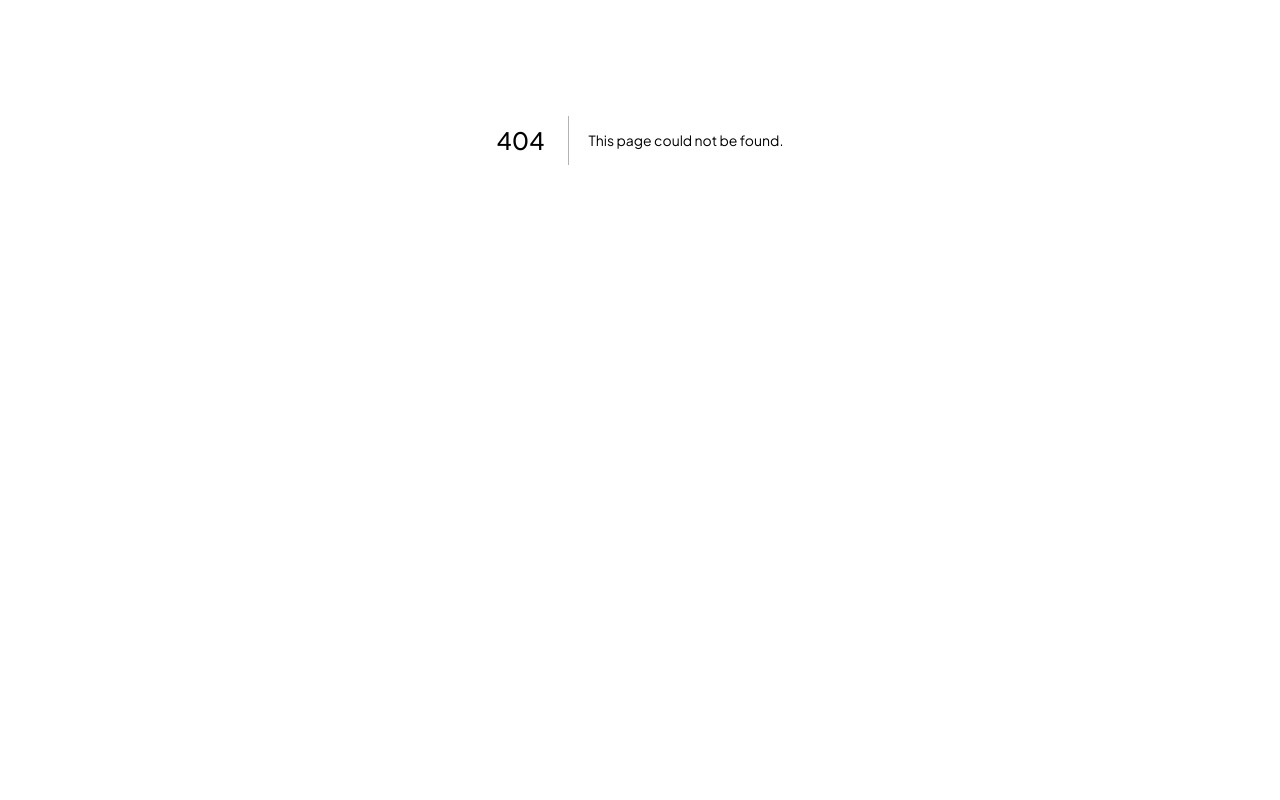
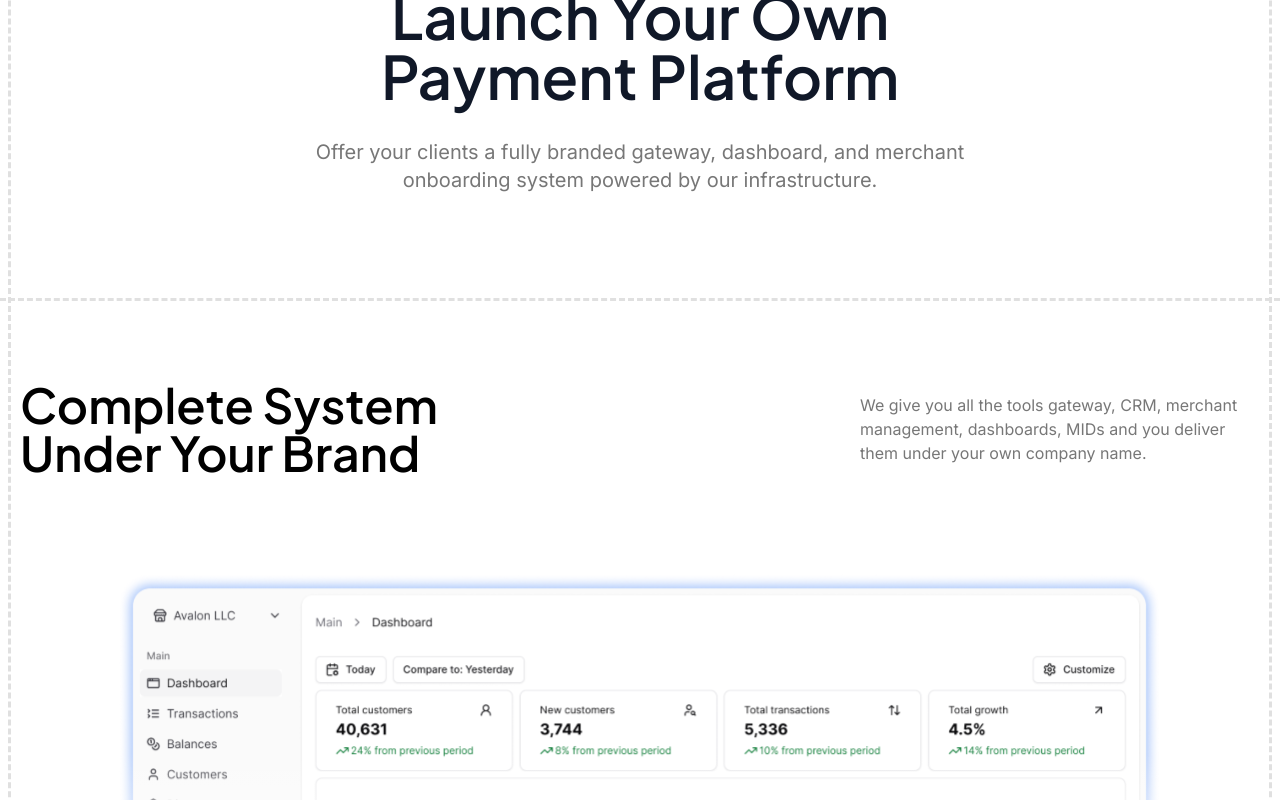
Before and after one commit to hammasmunir/ecom-mpayout, a Next.js app: page /white-label-solutions in a window 1280 px wide. Before the commit this address had no page. Shown: the part 260-1060 px from the top of the page. Before the commit the page ends 800 px from the top, so only its background shows below. Built offline with nearby package versions, Linux system fonts and the light colour scheme.

Commit message:
brand section added

```diff
--- a/app/(marketing)/iso-platform/page.jsx
+++ b/app/(marketing)/iso-platform/page.jsx
@@ -50,8 +50,17 @@ const page = () => {
         <section className="mx-auto flex max-w-[1440px] flex-col items-center gap-20 px-5">
           <Sections data={data} />
           <article
-            className={`grid w-full grid-cols-1 items-center gap-16 overflow-hidden rounded-xl p-6 shadow-[0px_4px_20px_2px_#0000001F] lg:grid-cols-[1fr_0.6fr] lg:p-10`}
+            className={`grid w-full grid-cols-1 items-center gap-16 overflow-hidden rounded-xl p-6 shadow-[0px_4px_20px_2px_#0000001F] lg:grid-cols-[0.6fr_1fr] lg:p-10`}
           >
+            <div className={`flex flex-col gap-5`}>
+              <h3 className="text-2xl font-medium lg:text-3xl">
+                Simple Pricing Built for Your Growth{' '}
+              </h3>
+              <p className="text-text text-lg lg:text-xl">
+                Clear monthly costs and flexible buy rates that let you create your own pricing
+                model.
+              </p>
+            </div>
             <div className="flex gap-4 rounded-2xl bg-[#F5F5F5] p-8">
               <div className="border-border flex flex-col items-start gap-3 border-r-[3px] border-dashed pr-8">
                 <span className="border-border text-text rounded-sm border bg-white p-1">
@@ -94,15 +103,6 @@ const page = () => {
                 })}
               </ul>
             </div>
-            <div className={`order-2 flex flex-col gap-5 lg:order-2`}>
-              <h3 className="text-2xl font-medium lg:text-3xl">
-                Simple Pricing Built for Your Growth{' '}
-              </h3>
-              <p className="text-text text-lg lg:text-xl">
-                Clear monthly costs and flexible buy rates that let you create your own pricing
-                model.
-              </p>
-            </div>
           </article>
         </section>
       </section>
--- /dev/null
+++ b/app/(marketing)/white-label-solutions/page.jsx
@@ -0,0 +1,20 @@
+import HeroStarter from '@/components/ui/HeroStarter';
+import Image from 'next/image';
+import CardImage from '@/assets/images/ecommerce-retail/retail-banner.svg';
+import Brand from '@/components/white-label/Brand';
+
+const page = () => {
+  return (
+    <>
+      <HeroStarter
+        heading="Launch Your Own Payment Platform"
+        text="Offer your clients a fully branded gateway, dashboard, and merchant onboarding system powered by our infrastructure."
+        label="White Label Solutions"
+        maxWidth="800px"
+      />
+      <Brand />
+    </>
+  );
+};
+
+export default page;
--- /dev/null
+++ b/components/white-label/Brand.jsx
@@ -0,0 +1,27 @@
+import React from 'react';
+import Starter from '../ui/Starter';
+import Image from 'next/image';
+import BrandImage from '@/assets/images/white-label/brand-baner.svg';
+
+const Brand = () => {
+  return (
+    <section className="border-border mt-10 border-t-[3px] border-b-[3px] border-dashed py-16 lg:py-20">
+      <section className="mx-auto flex max-w-[1440px] flex-col gap-10 px-5 lg:gap-20">
+        <div className="flex w-full flex-col items-center gap-5 lg:flex-row lg:items-center lg:justify-between">
+          <Starter
+            heading="Complete System Under Your Brand"
+            className="max-w-[420px] lg:items-start lg:text-left"
+            noCenter={true}
+          />
+          <p className="text-text max-w-[400px] text-center lg:text-left">
+            We give you all the tools gateway, CRM, merchant management, dashboards, MIDs and you
+            deliver them under your own company name.
+          </p>
+        </div>
+        <Image src={BrandImage} alt="Brand" className="mx-auto h-auto w-full" />
+      </section>
+    </section>
+  );
+};
+
+export default Brand;
```
Also changed, not shown: assets/images/white-label/brand-baner.svg (added), components/white-label/CoreFeatures.jsx (added).
